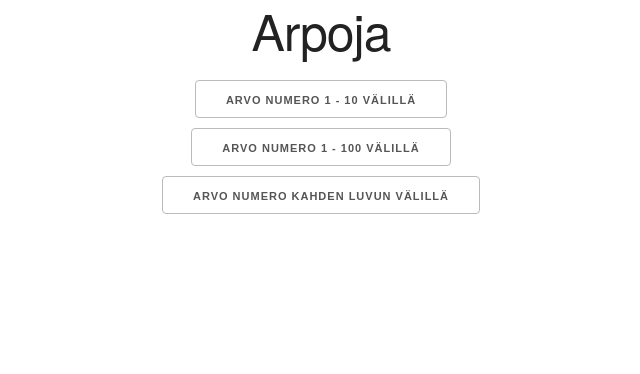
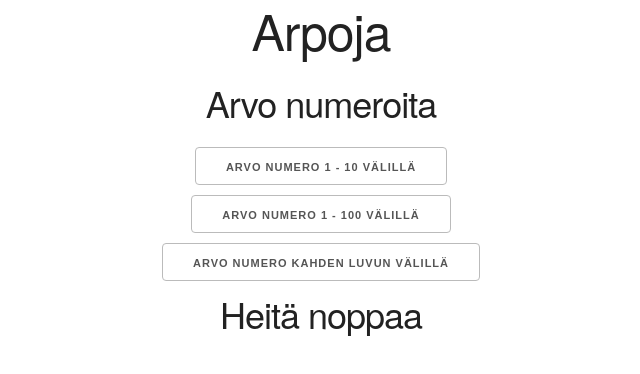
Before and after one commit to toniKoodaa/arpoja, a plain HTML site: page client/index.html in a window 1280 px wide. Shown: the whole page, without its empty margins (319-959 px from the left). Drawn offline with nearby package versions, Linux system fonts and the light colour scheme.

Commit message:
client.js update
Started implementing separate random dice functionality

```diff
--- a/client/client.js
+++ b/client/client.js
@@ -9,7 +9,7 @@ function getRndInteger(min, max) {
     return Math.floor(Math.random() * (max - min)) + min;
 }
 
-// Preselected values for common random picks (1-10 and 1-100)
+// get pseudorandom values for common random picks (like 1-10 and 1-100)
 function GetRandomNumberBetweenNumbers(max) {
     template.innerHTML = "";
     let min = 1;
@@ -19,7 +19,7 @@ function GetRandomNumberBetweenNumbers(max) {
     template.appendChild(resultText);
 }
 
-// Return random from user given range - form is dynamically created
+// Return pseudorandom from user given range - form is dynamically created
 function GetRandomNumberBetween() {
     template.innerHTML = "";
 
@@ -51,7 +51,6 @@ function GetRandomNumberBetween() {
 
     form.addEventListener('submit', (event) => {
         event.preventDefault();
-
         const formData = new FormData(form);
         const min = Number.parseInt(formData.get('firstNumber'));
         const max = Number.parseInt(formData.get('secondNumber'));
@@ -60,6 +59,5 @@ function GetRandomNumberBetween() {
         resultText.setAttribute("id", "resultH1");
         resultText.innerText = `${resultNumber}`;
         form.appendChild(resultText);
-
     })
 }
--- a/client/index.html
+++ b/client/index.html
@@ -16,11 +16,13 @@
         </header>
         <main>
             <div id="selectors">
+                <h3>Arvo numeroita</h3>
                 <button id="selectOne" onClick="GetRandomNumberBetweenNumbers(10)"> Arvo numero 1 - 10 välillä </button>
                 <button id="selectOne" onClick="GetRandomNumberBetweenNumbers(100)"> Arvo numero 1 - 100 välillä </button>
                 <button id="selectOne" onClick="GetRandomNumberBetween()"> Arvo numero kahden luvun välillä</button>
+                <div id="template"></div>
+                <h3>Heitä noppaa</h3>
             </div>
-            <div id="template"></div>
         </main>
         <script src="client.js" async defer></script>
     </body>
```
